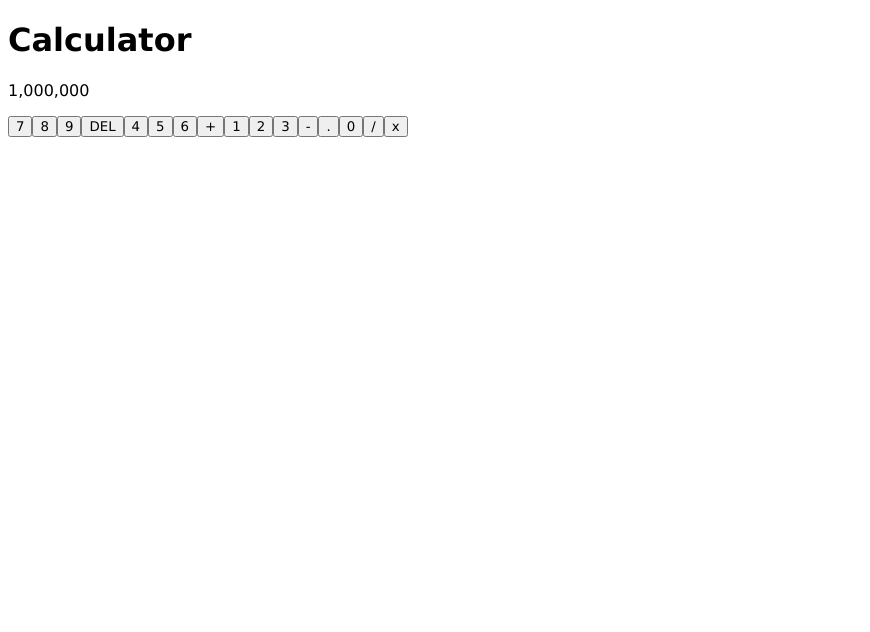
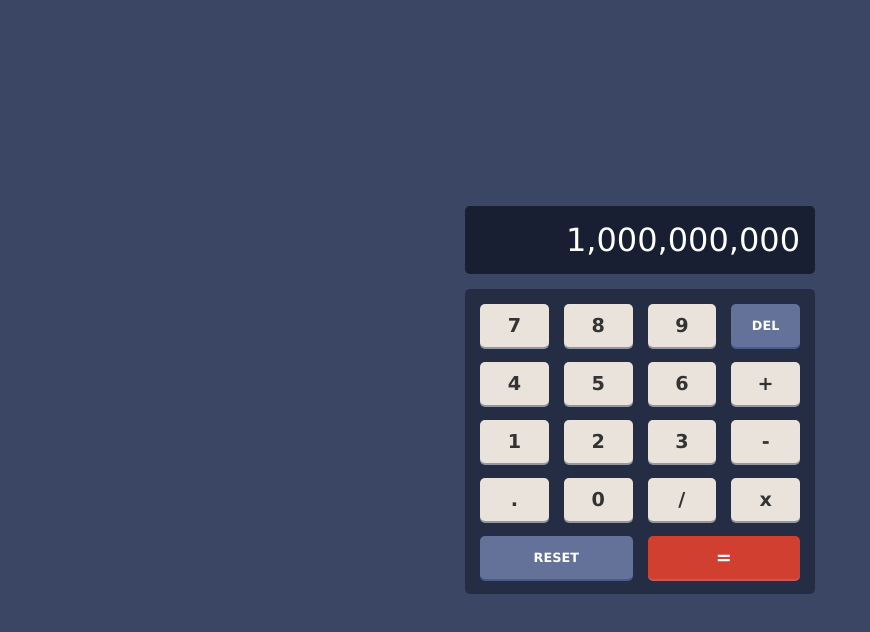
Before and after one commit to usamahattamimi/odin-calculator, a plain HTML site: page index.html in a window 1280 px wide. Shown: the whole page, without its empty margins (0-870 px from the left). Drawn offline with Linux system fonts and the light colour scheme.

Commit message:
Subject: Styling calculator

```diff
--- a/index.html
+++ b/index.html
@@ -8,20 +8,22 @@
     <title>Calculator</title>
   </head>
   <body>
-    <h1>Calculator</h1>
-
     <div class="container">
       <div class="display-content">
-        <p>1,000,000</p>
+        <p>1,000,000,000</p>
       </div>
       <div class="calculator">
-        <div class="num_operations">
+        <div class="num-operations">
           <button>7</button><button>8</button><button>9</button
-          ><button>DEL</button><button>4</button><button>5</button
-          ><button>6</button><button>+</button><button>1</button
-          ><button>2</button><button>3</button><button>-</button
-          ><button>.</button><button>0</button><button>/</button
-          ><button>x</button>
+          ><button class="del-btn">DEL</button><button>4</button
+          ><button>5</button><button>6</button><button>+</button
+          ><button>1</button><button>2</button><button>3</button
+          ><button>-</button><button>.</button><button>0</button
+          ><button>/</button><button>x</button>
+        </div>
+        <div class="master-operation">
+          <button class="reset-btn">RESET</button>
+          <button class="equal-btn">=</button>
         </div>
       </div>
     </div>
--- a/style.css
+++ b/style.css
@@ -1,4 +1,92 @@
 *,
 body {
   font-family: Verdana, Geneva, Tahoma, sans-serif;
+  margin: 0;
+  padding: 0;
 }
+
+body {
+  background-color: #3b4664;
+  width: 100vw;
+  height: 100vh;
+  display: flex;
+  justify-content: center;
+  align-items: center;
+}
+
+.container {
+  width: 350px;
+}
+
+.display-content {
+  background-color: #181f32;
+  color: #fff;
+  padding: 15px;
+  border-radius: 5px;
+  margin-bottom: 15px;
+  text-align: right;
+}
+
+.display-content p {
+  font-size: 2em;
+}
+
+.calculator {
+  background-color: #252d44;
+  padding: 15px;
+  border-radius: 5px;
+}
+
+button {
+  padding: 10px;
+  border: none;
+  outline: none;
+  border-radius: 5px;
+  font-size: 1.2em;
+  font-weight: bold;
+  background-color: #eae3db;
+  color: #333;
+  box-shadow: 0 2px 0px rgba(255, 255, 255, 0.5);
+  cursor: pointer;
+}
+
+button:hover {
+  background-color: #ffffff;
+}
+
+.del-btn,
+.reset-btn {
+  background-color: #647299;
+  font-size: 0.8em;
+  font-weight: 600;
+  color: #fff;
+  box-shadow: 0 2px 0px #5167a4c3;
+}
+
+.del-btn:hover,
+.reset-btn:hover {
+  background-color: #8491b6;
+}
+
+.equal-btn {
+  background-color: #d13f30;
+  color: #fff;
+  box-shadow: 0px 2px #ff7162b4;
+}
+
+.equal-btn:hover {
+  background-color: #dc5748;
+}
+
+.num-operations {
+  display: grid;
+  grid-template-columns: repeat(4, 1fr);
+  gap: 15px;
+  margin-bottom: 15px;
+}
+
+.master-operation {
+  display: grid;
+  grid-template-columns: repeat(2, 1fr);
+  gap: 15px;
+}
```
